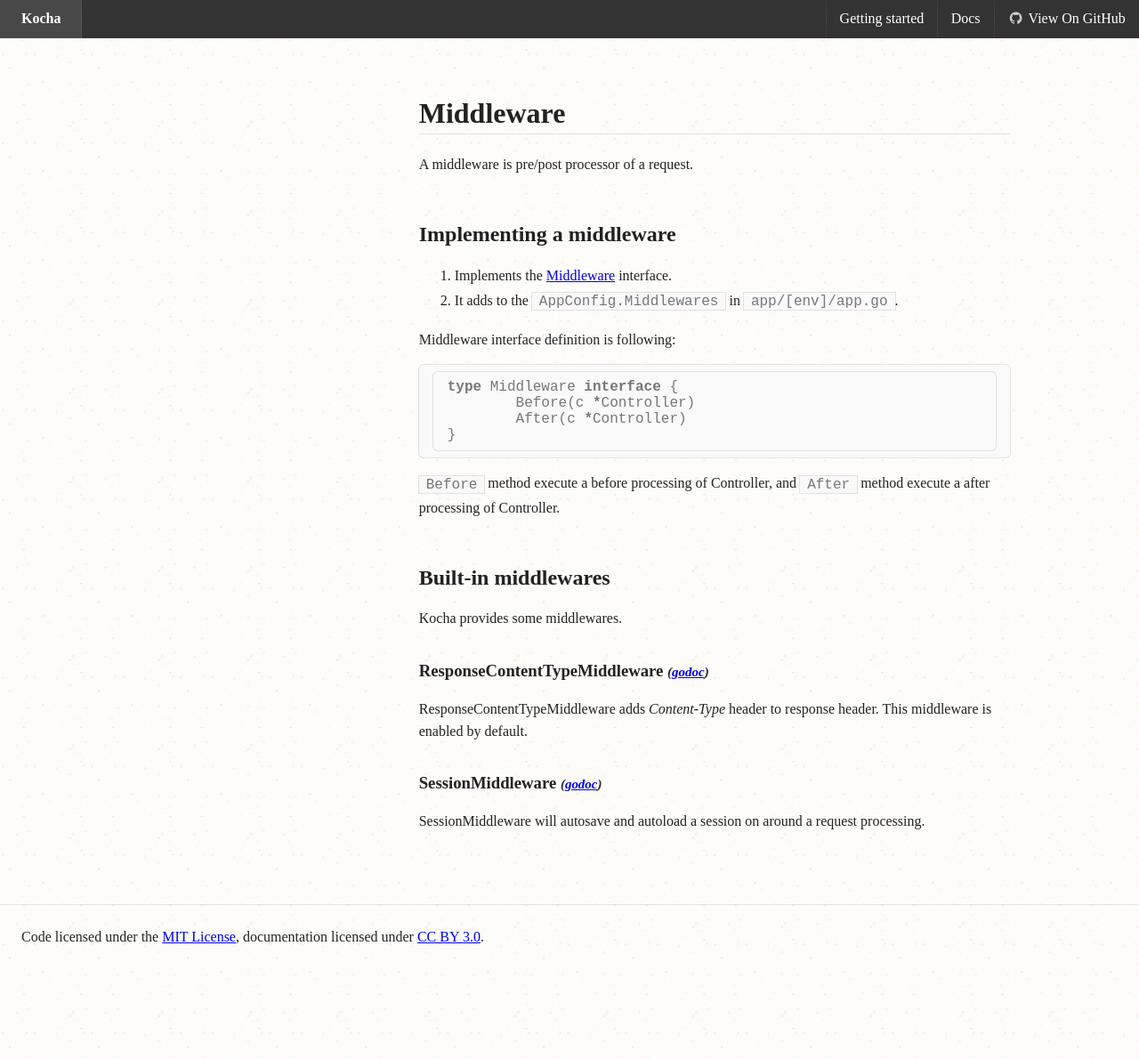
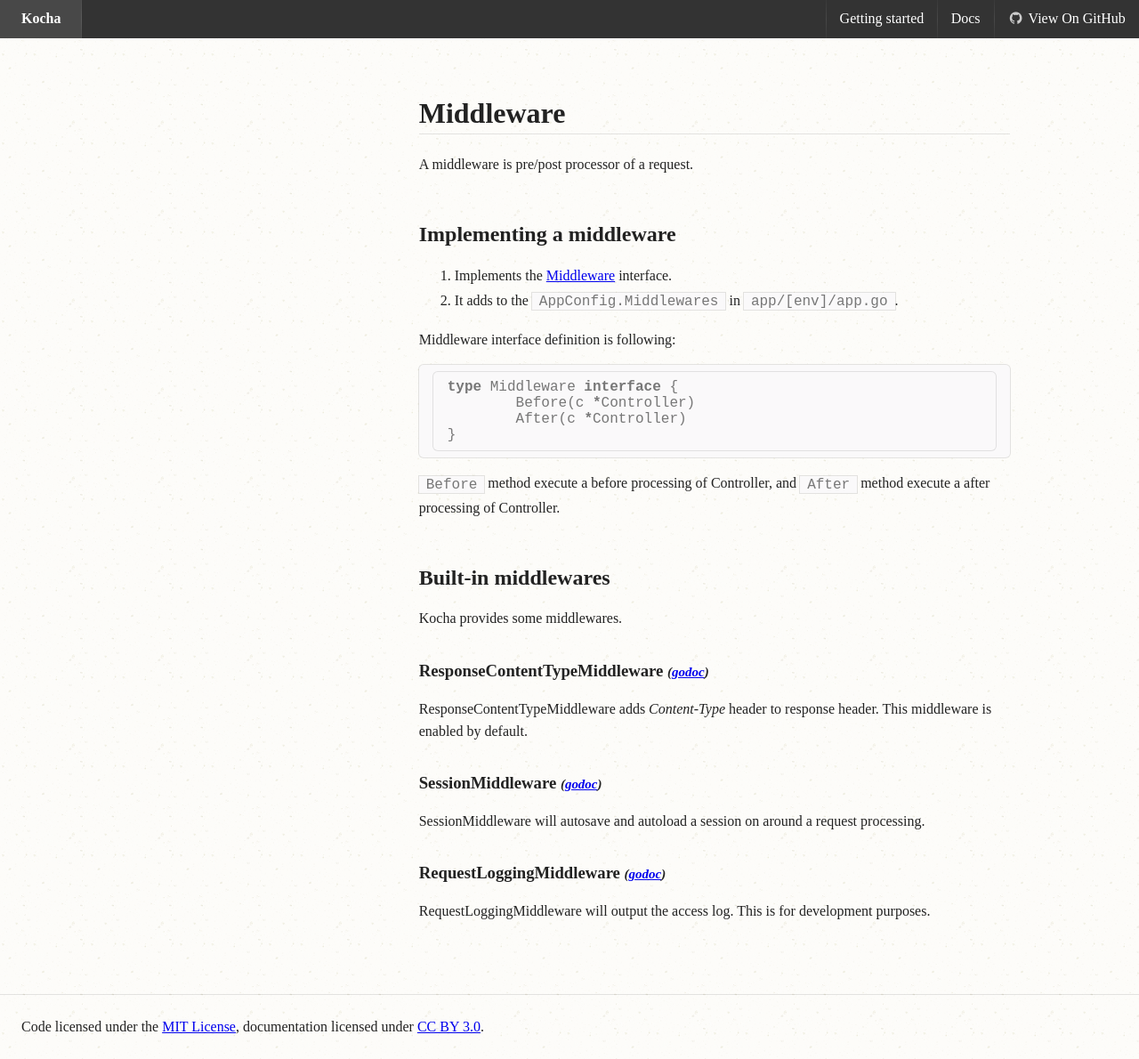
Before and after one commit to naoina/kocha, a Jekyll site: the page built from docs/middleware.md, in a window 1280 px wide and 1190 px high. Shown: the whole window at 89% size. Built offline with Jekyll 4.4.1, drawn with Linux system fonts in a browser that asks for light colours; nearby versions of some CDN libraries; Markdown is read by kramdown in place of the engine named in the settings.

Commit message:
Add description for RequestLoggingMiddleware

```diff
--- a/docs/middleware.md
+++ b/docs/middleware.md
@@ -45,3 +45,7 @@ This middleware is enabled by default.
 ### SessionMiddleware *([godoc]({{ site.godoc }}#SessionMiddleware))*
 
 SessionMiddleware will autosave and autoload a session on around a request processing.
+
+### RequestLoggingMiddleware *([godoc]({{ site.godoc }}#RequestLoggingMiddleware))*
+
+RequestLoggingMiddleware will output the access log. This is for development purposes.
```
